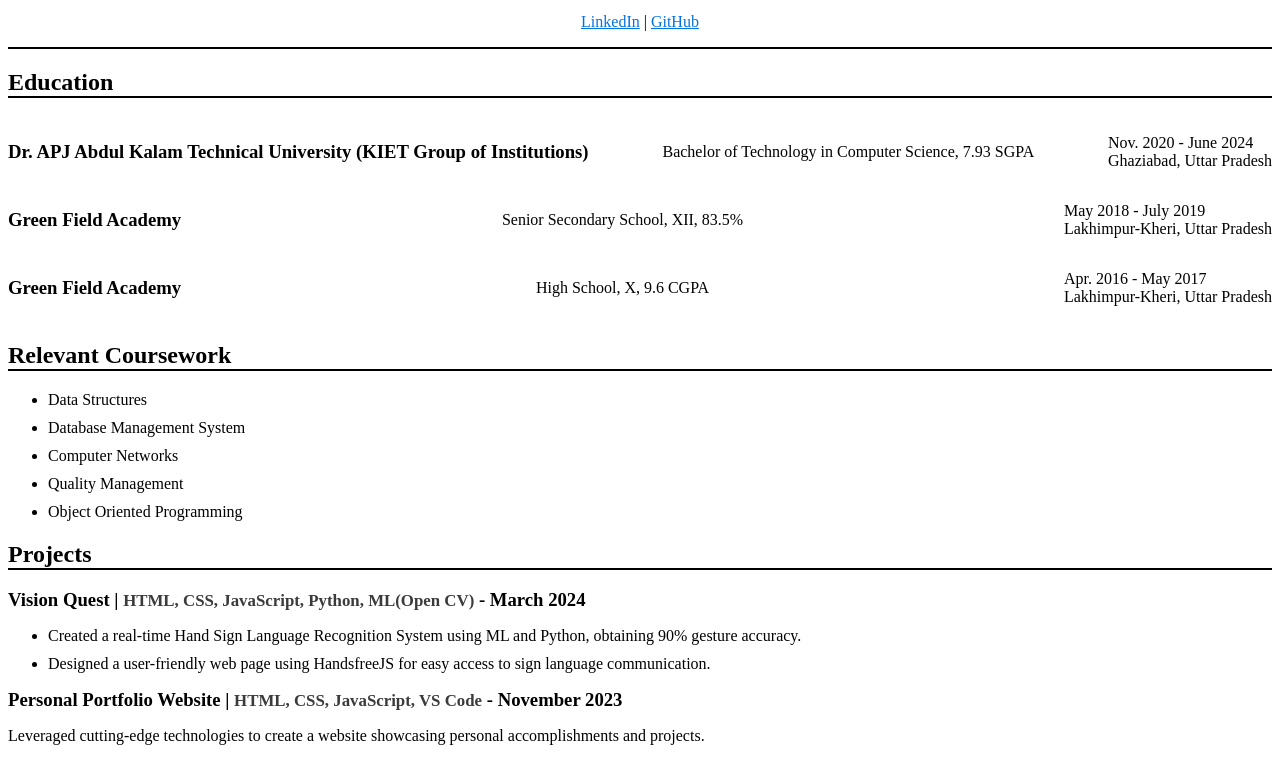
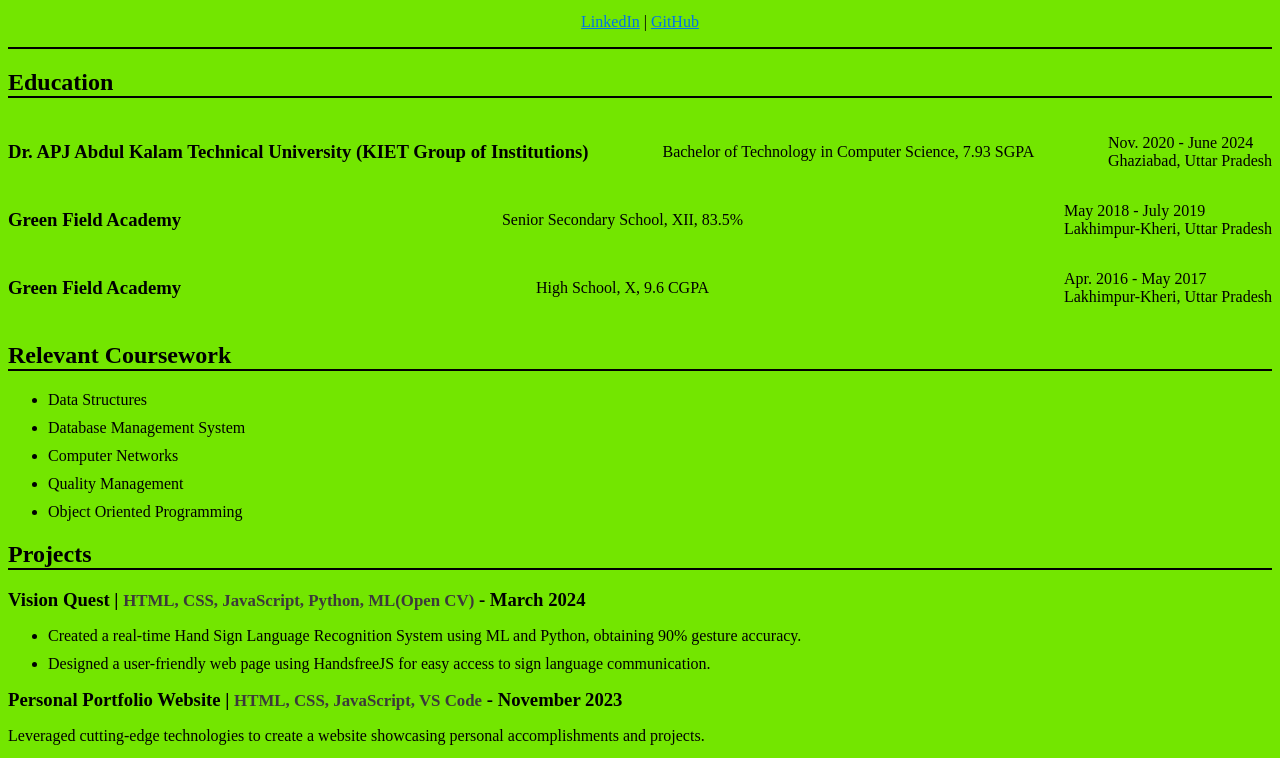
Before and after one commit to harshvardhan200202/myresumeyo, a plain HTML site: page index.html in a window 1280 px wide. Shown: the part 103-861 px from the top of the page. Drawn offline with Linux system fonts and the light colour scheme.

Commit message:
style.css

```diff
--- a/style.css
+++ b/style.css
@@ -1,4 +1,5 @@
 body {
+    background-color: #73e600;
     color: #000000;
     display: flex;
     justify-content: center;
```
